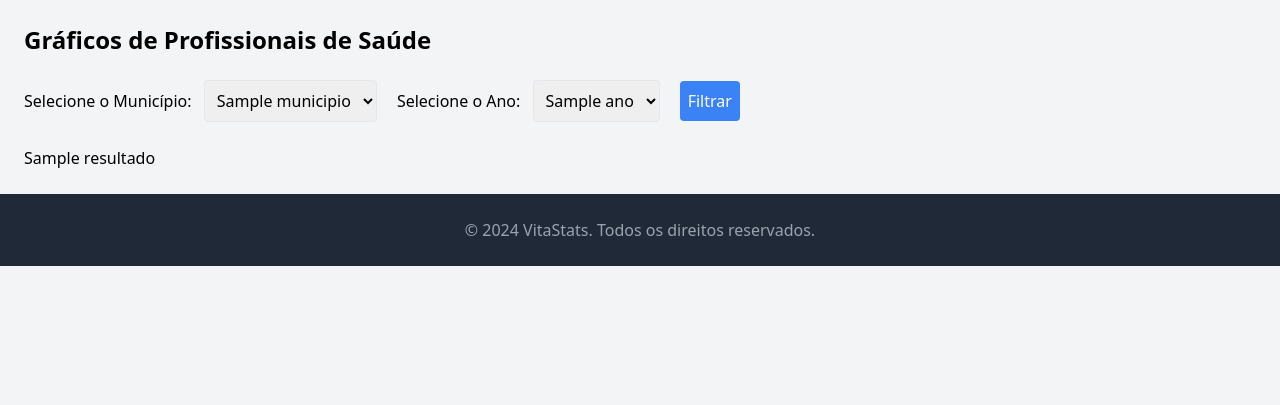
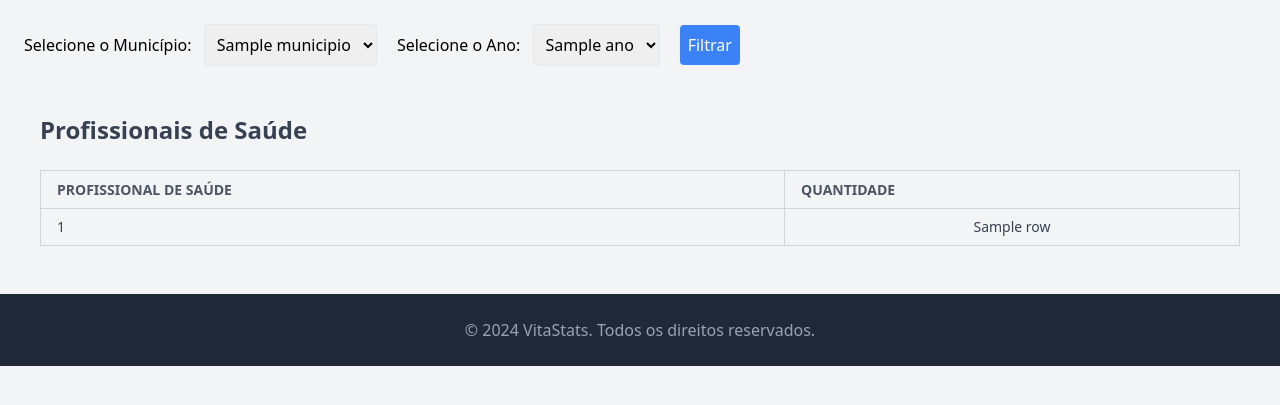
Before and after one commit to Xgelus/website-flask, a Flask app: template app/templates/profissionais.html in a window 1280 px wide. Shown: the part 64-469 px from the top of the page. Run offline with Flask 3, Linux system fonts and the light colour scheme; the template is opened without the code that fills it: most values are stand-ins (such as "Sample title", 1, 10 or a date in 2020); parts of the project's set-up code (start-up, migrations or seed data) failed here and were passed over; some libraries are stand-ins or nearby versions.

Commit message:
tabela da pagina profissionais atualizada e página saiba mais adicionada

```diff
--- a/app/routes.py
+++ b/app/routes.py
@@ -38,13 +38,12 @@ def profissionais():
             quantidade = dados_filtrados[col].sum()  # Soma das quantidades para o ano e município
             tabela.append([profissional, quantidade])
 
-        # Convertendo para tabela html-css
-        resultado = pd.DataFrame(tabela, columns=["Profissional de Saúde", "Quantidade"]).to_html(
-            classes='table-auto border-collapse border border-gray-300', index=False, escape=False
-        )
-
+        resultado = tabela
     return render_template("profissionais.html", municipios=municipios, anos=anos, resultado=resultado)
 
+@app.route('/saiba-mais')
+def saiba_mais():
+    return render_template('saiba-mais.html')
 
 if __name__ == '__main__':
     app.run(debug=True)
--- a/app/templates/index.html
+++ b/app/templates/index.html
@@ -11,7 +11,7 @@
   <!-- Navbar -->
   <header class="bg-blue-600 text-white">
     <nav class="container mx-auto p-4 flex justify-between items-center">
-      <a href="#" class="text-2xl font-bold">VitaStats</a>
+      <a href="/index" class="text-2xl font-bold">VitaStats</a>
       <ul class="flex space-x-4">
         <li><a href="/index" class="hover:text-gray-300">Início</a></li>
         <li><a href="/sobre" class="hover:text-gray-300">Sobre</a></li>
@@ -26,7 +26,7 @@
     <div class="container mx-auto text-center">
       <h1 class="text-4xl font-bold text-blue-600">Bem-vindo ao Nosso Site</h1>
       <p class="mt-4 text-lg text-gray-700">Aqui temos dados relacionados a saúde pública do Brasil</p>
-      <a href="/graficos" class="mt-6 inline-block bg-blue-600 text-white py-2 px-4 rounded-lg hover:bg-blue-700">Saiba Mais</a>
+      <a href="/saiba-mais" class="mt-6 inline-block bg-blue-600 text-white py-2 px-4 rounded-lg hover:bg-blue-700">Saiba Mais</a>
     </div>
   </section>
 
--- a/app/templates/profissionais.html
+++ b/app/templates/profissionais.html
@@ -11,7 +11,7 @@
   <!-- Navbar -->
   <header class="bg-blue-600 text-white">
     <nav class="container mx-auto p-4 flex justify-between items-center">
-      <a href="#" class="text-2xl font-bold">VitaStats</a>
+      <a href="\index" class="text-2xl font-bold">VitaStats</a>
       <ul class="flex space-x-4">
         <li><a href="/index" class="hover:text-gray-300">Início</a></li>
         <li><a href="/sobre" class="hover:text-gray-300">Sobre</a></li>
@@ -22,8 +22,6 @@
   </header>
 
     <div class="container mx-auto p-6">
-        <h1 class="text-2xl font-bold mb-6">Gráficos de Profissionais de Saúde</h1>
-
         <!-- Formulário para selecionar município e ano -->
         <form method="POST" class="mb-6">
             <label for="municipio" class="mr-2">Selecione o Município:</label>
@@ -43,14 +41,33 @@
             <button type="submit" class="ml-4 bg-blue-500 text-white p-2 rounded">Filtrar</button>
         </form>
 
-        <!-- Exibir a tabela filtrada -->
-        {% if resultado %}
+          <!-- Exibir a tabela filtrada -->
+          {% if resultado != None %}
+          <div class="container mx-auto px-4 py-6">
+            <h1 class="text-2xl font-bold text-gray-700 mb-6">Profissionais de Saúde</h1>
             <div class="overflow-x-auto">
-                {{ resultado | safe }}  <!-- Exibe a tabela gerada -->
+                <table class="table-auto border-collapse border border-gray-300 w-full text-left">
+                    <thead>
+                        <tr class="bg-gray-100 text-gray-600 uppercase text-sm leading-normal">
+                            <th class="border border-gray-300 px-4 py-2">Profissional de Saúde</th>
+                            <th class="border border-gray-300 px-4 py-2">Quantidade</th>
+                        </tr>
+                    </thead>
+                    <tbody class="text-gray-700 text-sm">
+                        <!-- Iteração sobre os dados -->
+                        {% for row in resultado %}
+                        <tr class="hover:bg-gray-50 transition-colors">
+                            <td class="border border-gray-300 px-4 py-2">{{ row[0] }}</td>
+                            <td class="border border-gray-300 px-4 py-2 text-center">{{ row[1] }}</td>
+                        </tr>
+                        {% endfor %}
+                    </tbody>
+                </table>
             </div>
-        {% else %}
-            <p class="text-gray-500">Por favor, selecione um município e um ano para ver os dados.</p>
-        {% endif %}
+        </div>
+          {% else %}
+              <p class="text-gray-500">Por favor, selecione um município e um ano para ver os dados.</p>
+          {% endif %}
     </div>
   <!-- Footer -->
   <footer class="bg-gray-800 text-gray-400 py-6">
--- a/app/templates/sobre.html
+++ b/app/templates/sobre.html
@@ -3,7 +3,7 @@
 <head>
   <meta charset="UTF-8">
   <meta name="viewport" content="width=device-width, initial-scale=1.0">
-  <title>Sobre Nós</title>
+  <title>Sobre os Desenvolvedores</title>
   <script src="https://cdn.tailwindcss.com"></script>
 </head>
 <body class="bg-gray-100 text-gray-800">
@@ -11,7 +11,7 @@
   <!-- Navbar -->
   <header class="bg-blue-600 text-white">
     <nav class="container mx-auto p-4 flex justify-between items-center">
-      <a href="#" class="text-2xl font-bold">VitaStats</a>
+      <a href="\index" class="text-2xl font-bold">VitaStats</a>
       <ul class="flex space-x-4">
         <li><a href="/index" class="hover:text-gray-300">Início</a></li>
         <li><a href="/sobre" class="hover:text-gray-300">Sobre</a></li>
@@ -37,7 +37,7 @@
       <div class="bg-white p-6 shadow-md rounded-lg text-center">
         <img src="static\foto_gabriel.jpg" alt="Foto" class="mx-auto rounded-full w-24 h-24">
         <h3 class="text-xl font-bold text-blue-600 mt-4">Gabriel Andrade Souza</h3>
-        <p class="mt-2 text-gray-600">Responsável pelo design do site, garantindo uma experiência visual incrível.</p>
+        <p class="mt-2 text-gray-600">Responsável pelo design do site e programação, garantindo uma experiência melhor para os usuários.</p>
       </div>
 
       <!-- Pessoa 2 -->
```
